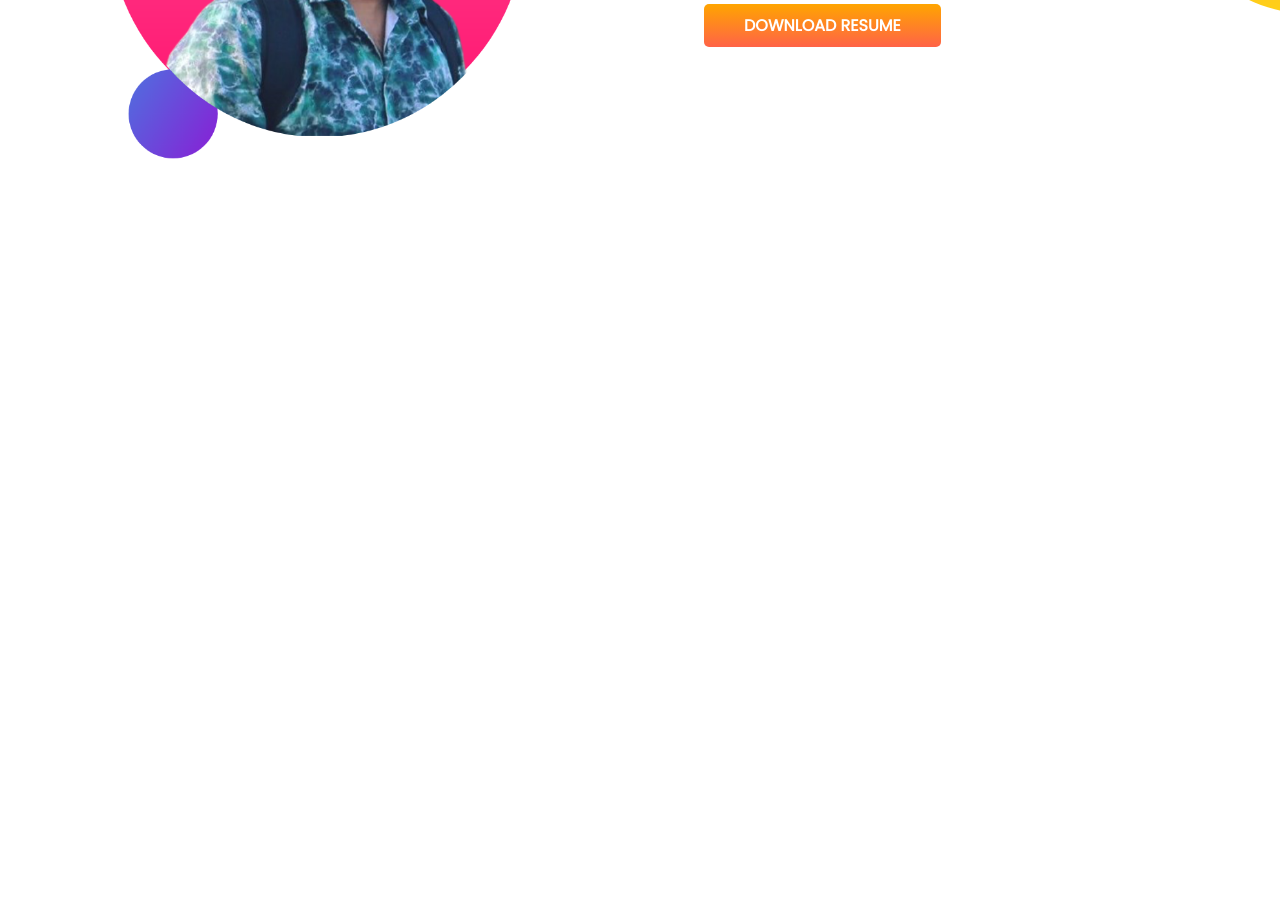
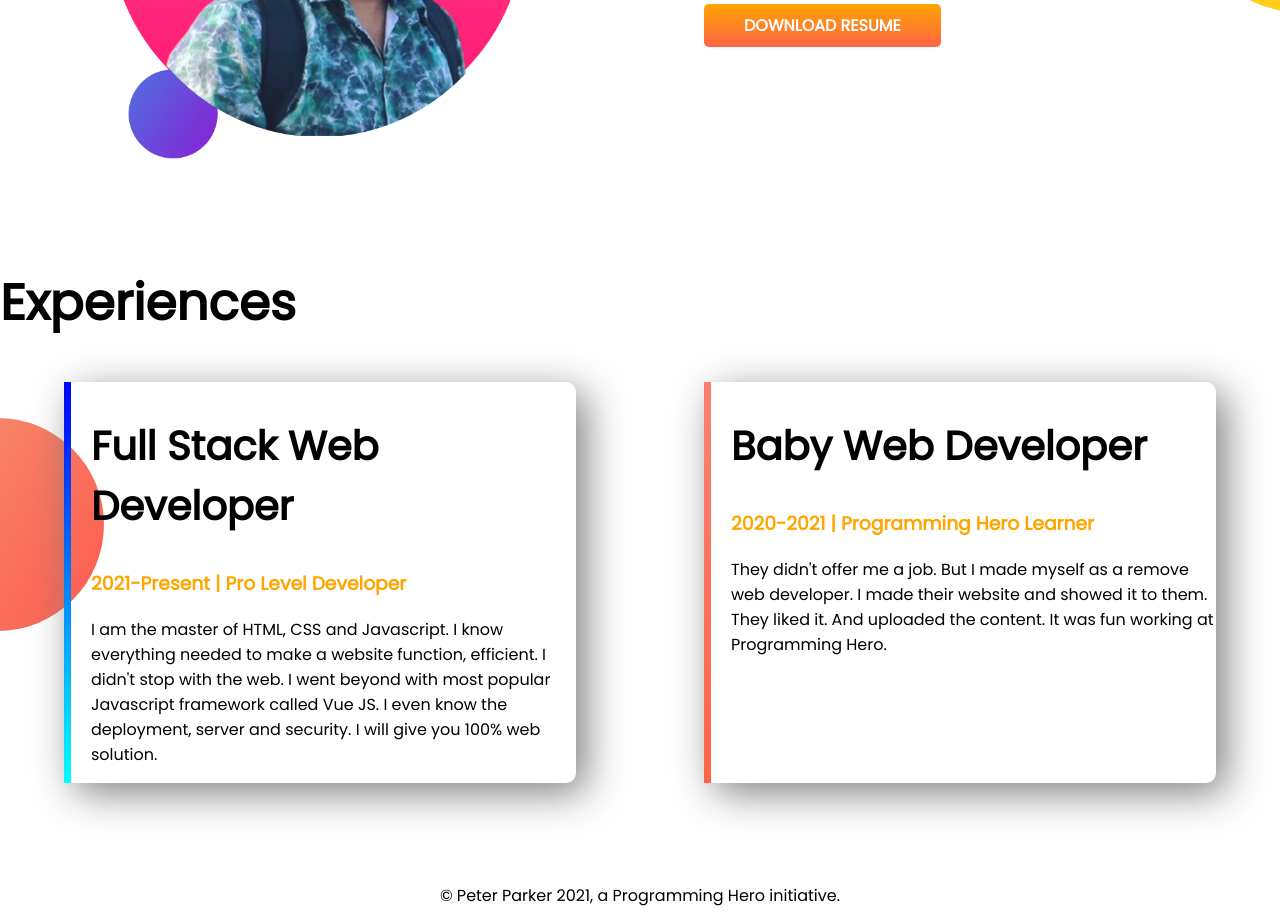
Before and after one commit to joynall/developer-portfolio, a plain HTML site: page index.html in a window 1280 px wide. Shown: the part 922-1846 px from the top of the page. Before the commit the page ends 1188 px from the top, so only its background shows below. Drawn offline with Linux system fonts and the light colour scheme.

Commit message:
dream experience and footer

```diff
--- a/index.html
+++ b/index.html
@@ -14,7 +14,7 @@
 
 <body>
 
-    <section class="top-banner">
+    <section class="top-banner flexible-container">
         <div class="half-width">
             <h1>Welcome to</h1>
             <h1> <span class="orange">Md Joynal Abedin</span> world</h1>
@@ -32,7 +32,7 @@
     </section>
 
 
-    <section class="Dream-big">
+    <section class="Dream-big flexible-container">
 
         <div class="half-width">
             <img src="images/joynal4.png" alt="">
@@ -51,6 +51,37 @@
     </section>
 
 
+    <section class="experience-area">
+        <h1> Experiences </h1>
+
+        <div class="flexible-container">
+            <div id="full-develp" class="experience-item">
+                <h2>Full Stack Web Developer</h2>
+                <h3 class="orange">2021-Present | Pro Level Developer</h3>
+                <p>I am the master of HTML, CSS and Javascript. I know everything needed to make a website function,
+                    efficient. I didn't
+                    stop with the web. I went beyond with most popular Javascript framework called Vue JS. I even know
+                    the
+                    deployment,
+                    server and security. I will give you 100% web solution.</p>
+            </div>
+
+            <div id="web-develp" class="experience-item">
+                <h2>Baby Web Developer</h2>
+                <h3 class="orange">2020-2021 | Programming Hero Learner</h3>
+                <p>They didn't offer me a job. But I made myself as a remove web developer. I made their website and
+                    showed
+                    it to them. They liked it. And uploaded the content. It was fun working at Programming Hero.</p>
+
+            </div>
+        </div>
+
+    </section>
+
+    <footer>
+        <p>© Peter Parker 2021, a Programming Hero initiative.</p>
+    </footer>
+
 </body>
 
 </html>
--- a/style.css
+++ b/style.css
@@ -5,10 +5,13 @@
 h1{
     font-size: 50px;
 }
+h2{
+    font-size: 40px;
+}
 .orange{
     color: orange;
 }
-section{
+.flexible-container{
     display: flex;
     margin-bottom: 100px;
 }
@@ -43,9 +46,31 @@
     background-position-x: right;
 
 }
-.hal-width{
-    width:50% ;
-    padding-left: 5%;
-    padding-right: 20px;
 
-    }
+.experience-item{
+    width: 40%;
+    margin-left: 5%;
+    margin-right:  5%;
+    box-shadow: 10px 10px 40px gray;
+    padding-left: 20px;
+    border-radius: 10px;
+}
+.experience-area{
+    background-image: url(images/exp-bg.png);
+    background-repeat: no-repeat;
+    background-position: left;
+}
+#web-develp{
+    border-left: 7px solid;
+    border-image: linear-gradient(salmon, tomato) ;
+    border-image-slice: 1;
+
+}
+#full-develp{
+    border-left: 7px solid;
+    border-image: linear-gradient(blue, cyan) ;
+    border-image-slice: 1;
+}
+footer p {
+    text-align: center;
+}
```
Also changed, not shown: images/jhankar.png (deleted), images/jhankar2.png (deleted), 4 other files.
